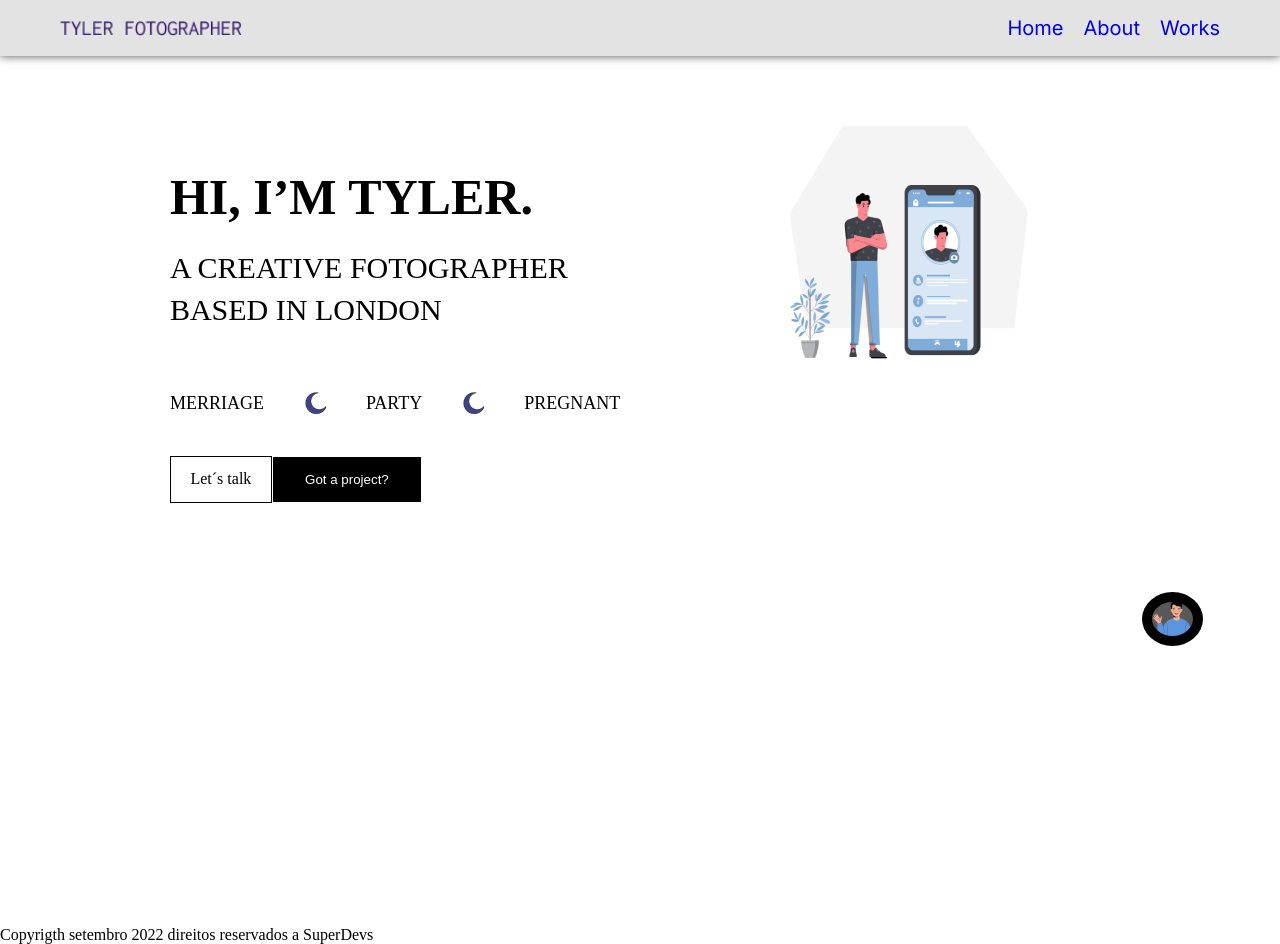
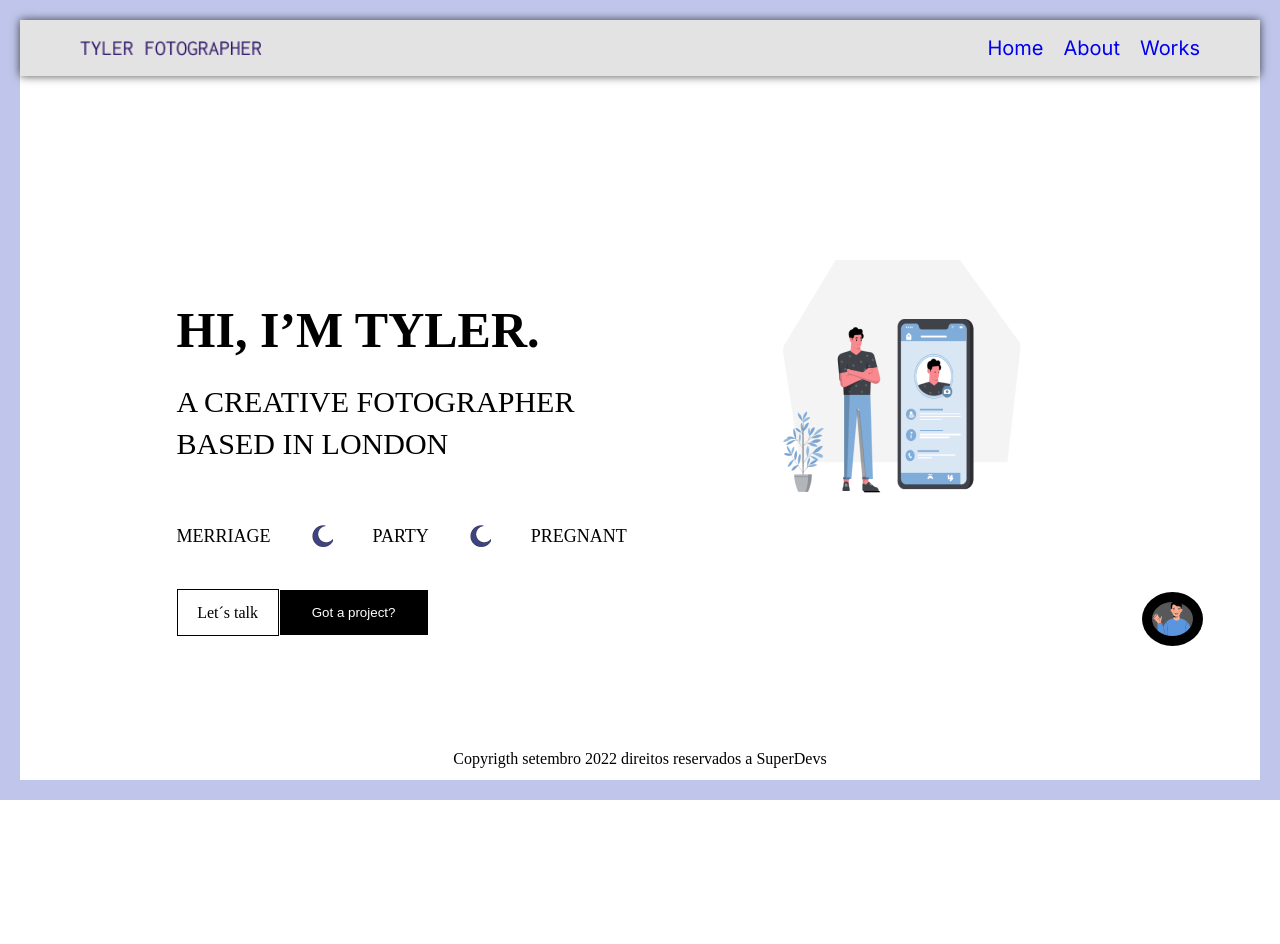
Before and after one commit to super-dev-startup/projeto-final-m3-t12, a React (Create React App) app: page / in a window 1280 px wide. After the commit the page ends 800 px from the top, so only its background shows below. Built offline with nearby package versions, Linux system fonts and the light colour scheme.

Commit message:
fix: corrigindo altura do homepage

```diff
--- a/src/components/Footer/index.jsx
+++ b/src/components/Footer/index.jsx
@@ -1,7 +1,10 @@
 import React from "react";
+import SpanDiv from "./styles";
 
 const Footer = () => {
-  return <span>Copyrigth setembro 2022 direitos reservados a SuperDevs</span>;
+  return (
+    <SpanDiv>Copyrigth setembro 2022 direitos reservados a SuperDevs</SpanDiv>
+  );
 };
 
 export default Footer;
--- /dev/null
+++ b/src/components/Footer/styles.js
@@ -0,0 +1,9 @@
+import styled from "styled-components";
+
+const SpanDiv = styled.div`
+    display: flex;
+    justify-content: center;
+    height: 30px;
+`
+
+export default SpanDiv
--- a/src/components/Header/index.jsx
+++ b/src/components/Header/index.jsx
@@ -13,10 +13,10 @@ const Header = () => {
             <Link to="/">Home</Link>
           </li>
           <li>
-            <Link to="/login">About</Link>
+            <Link to="/apresentation">About</Link>
           </li>
           <li>
-            <Link to="/admin">Works</Link>
+            <Link to="/services">Works</Link>
           </li>
         </ul>
       </nav>
--- a/src/components/HomePage/style.js
+++ b/src/components/HomePage/style.js
@@ -7,7 +7,7 @@ export const HomeSection = styled.main`
     flex-direction: row;
     justify-content: space-evenly;
     width: 100%;
-    height: 100vh;
+    height: 100%;
     margin-top: 70px;
 
 
--- a/src/components/Layout/index.jsx
+++ b/src/components/Layout/index.jsx
@@ -2,16 +2,19 @@ import React from "react";
 import { Outlet } from "react-router-dom";
 import Footer from "../Footer";
 import Header from "../Header";
+import LayoutDiv from "./styles";
 
 const Layout = () => {
   return (
-    <div>
+    <LayoutDiv>
+      <div className="div-layout-container">
         <Header />
         <main>
           <Outlet />
         </main>
         <Footer />
       </div>
+    </LayoutDiv>
   );
 };
 
--- /dev/null
+++ b/src/components/Layout/styles.js
@@ -0,0 +1,16 @@
+import styled from "styled-components";
+
+const LayoutDiv = styled.div`
+    box-sizing: border-box;
+    height: 100vh;
+    border: 20px solid #c0c6eb;
+
+    .div-layout-container {
+        display: flex;
+        flex-direction: column;
+        justify-content: space-between;
+        height: 100%;
+    }
+`
+
+export default LayoutDiv
```
Also changed, not shown: 1 other file (tests, documents, lock files or other folders). Lines whose indentation alone changed are shown as unchanged.
